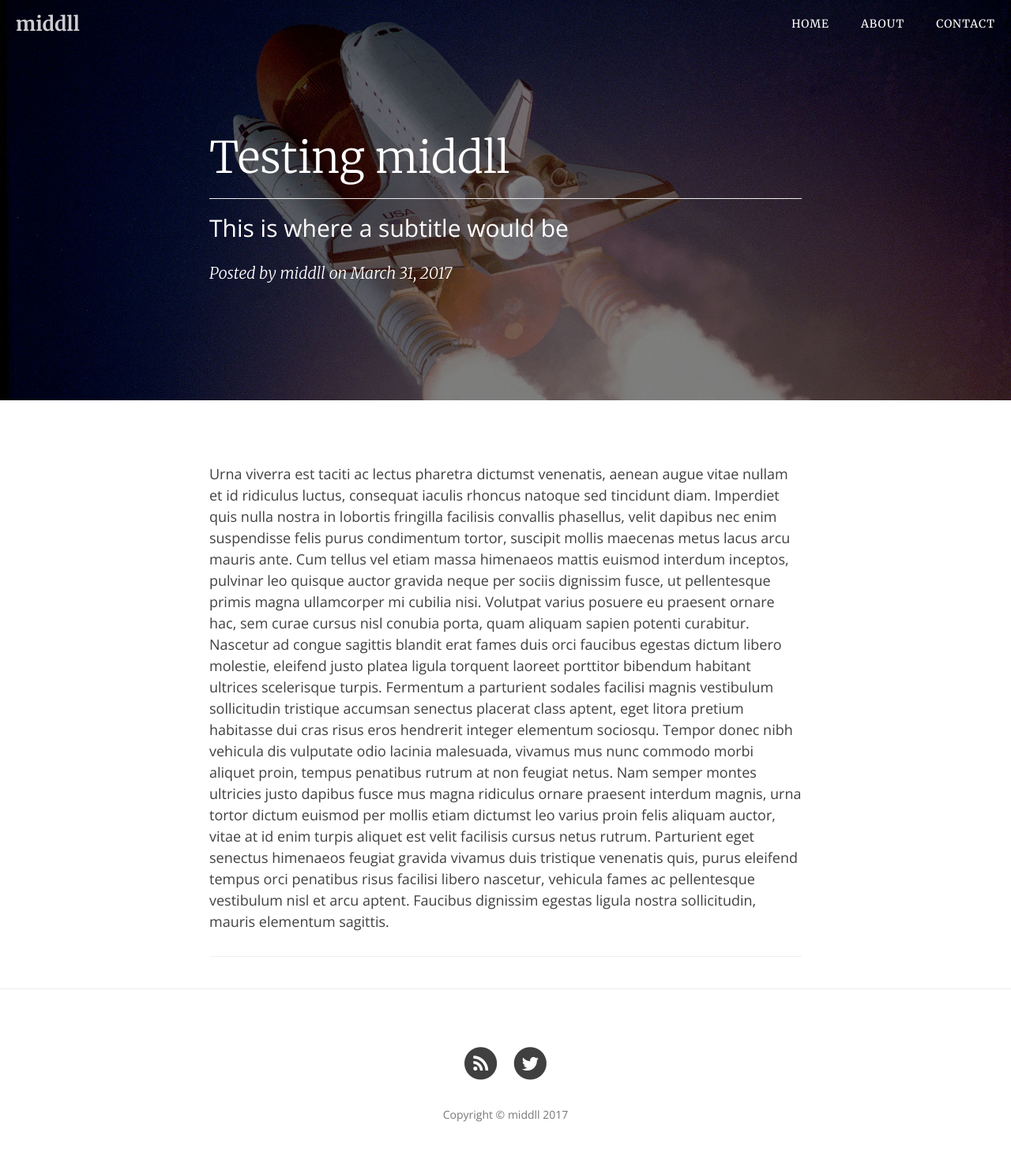
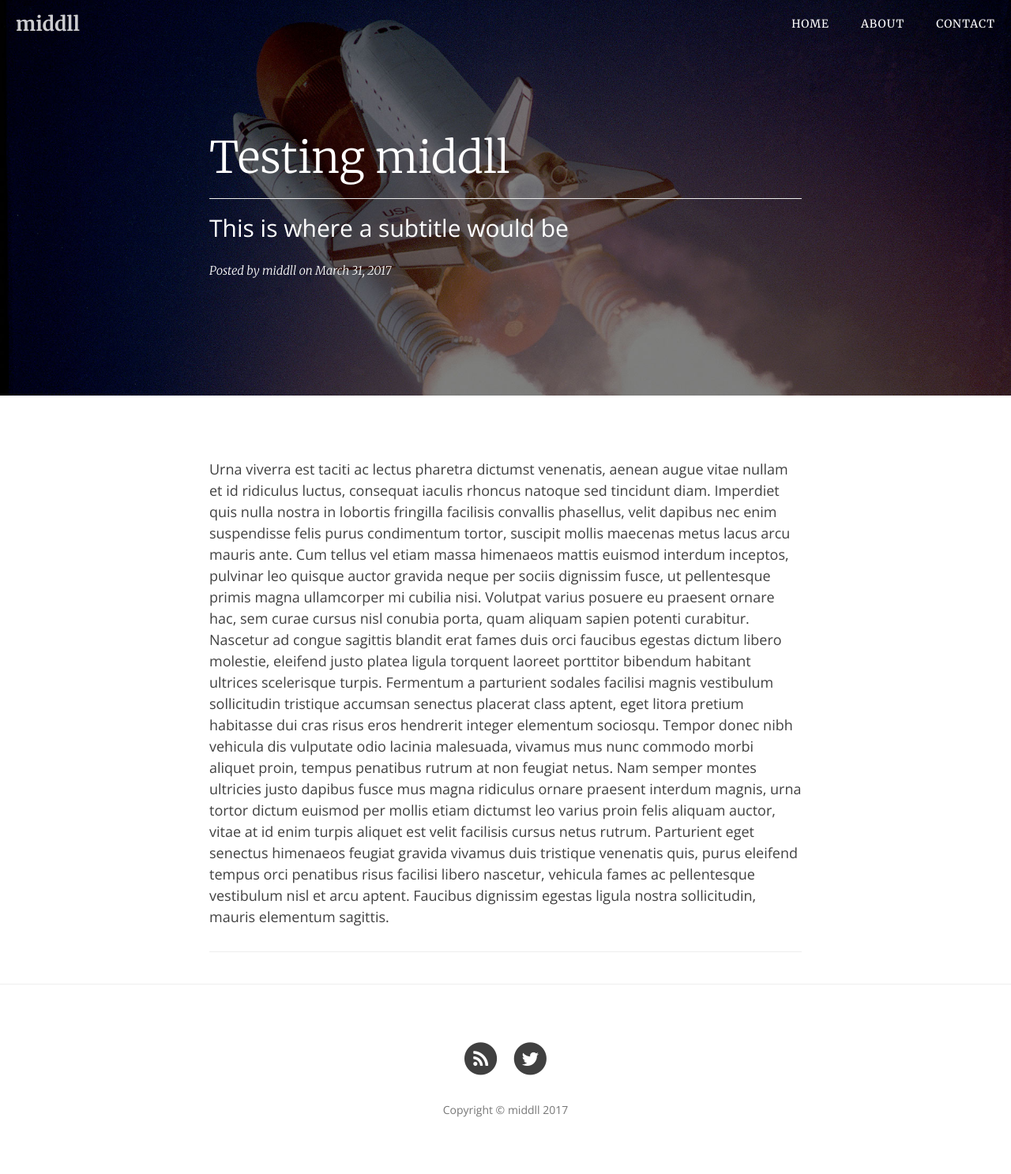
Before and after one commit to middll/middll.github.io, a Jekyll site: the page built from _posts/2017-03-31-Testing-middll.md, in a window 1280 px wide. Shown: the whole page at 79% size. Built offline with Jekyll 4.4.1, drawn with Linux system fonts in a browser that asks for light colours; nearby versions of some CDN libraries; some web fonts are replaced.

Commit message:
Text change
Changed size of post meta text on index page.

```diff
--- a/css/clean-blog.css
+++ b/css/clean-blog.css
@@ -1,9 +1,3 @@
-/*!
- * Clean Blog v1.0.0 (http://startbootstrap.com)
- * Copyright 2017 Start Bootstrap
- * Licensed under MIT (https://spdx.org/licenses/MIT)
- */
-
 body {
   font-family: 'Slabo 13px', 'Open Sans', 'Helvetica Neue', Helvetica, Arial, sans-serif;
   font-size: 18px;
@@ -201,7 +195,7 @@ hr.small {
   font-family: 'Merriweather', 'Lora', 'Times New Roman', serif;
   font-style: italic;
   font-weight: 300;
-  font-size: 20px;
+  font-size: 15px;
 }
 .intro-header .post-heading .meta a {
   color: white;
--- a/less/clean-blog.less
+++ b/less/clean-blog.less
@@ -215,7 +215,7 @@ hr.small {
 			.serif;
 			font-style: italic;
 			font-weight: 300;
-			font-size: 20px;
+			font-size: 15px;
 			a {
 				color: white;
 			}
```
Also changed, not shown: css/clean-blog.min.css, 3 other files.
